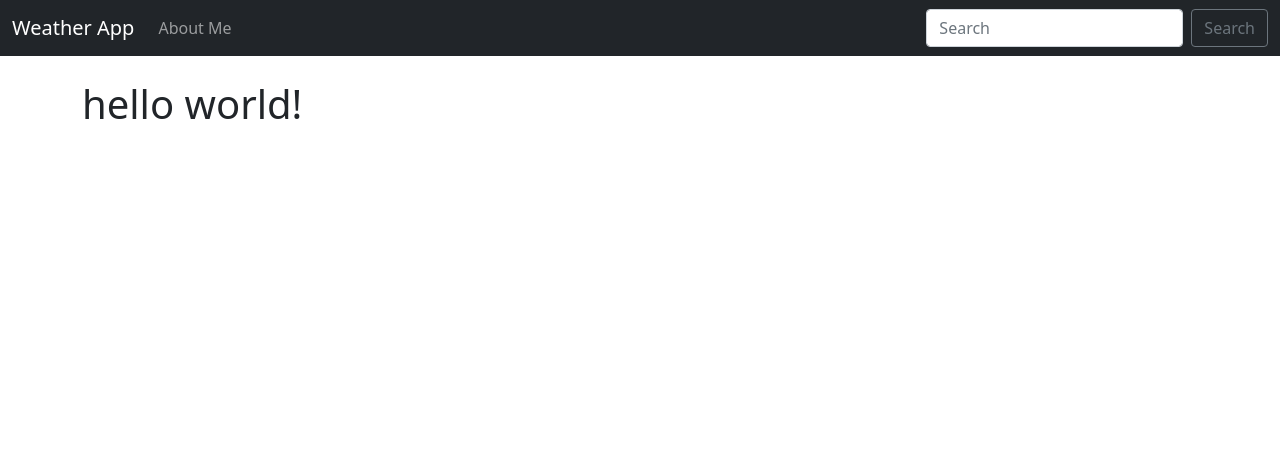
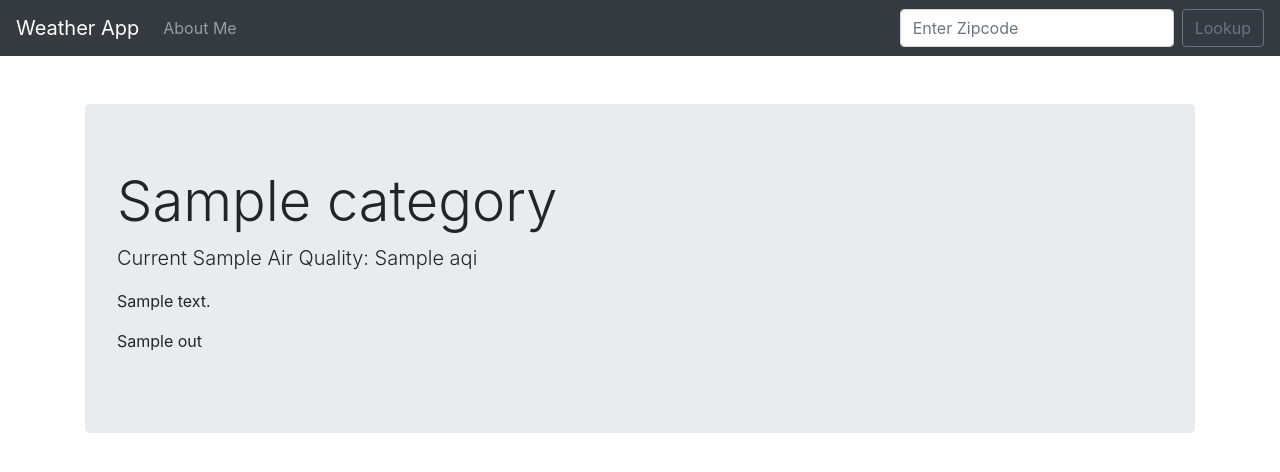
Before and after one commit to NaveenkumarDeivasigamani/djangoweather, a Django app: template lookup/templates/home.html in a window 1280 px wide. Shown: the top 472 px of the page. Run offline with Django 5.2, Linux system fonts and the light colour scheme; the template is opened without the code that fills it: most values are stand-ins (such as "Sample title", 1, 10 or a date in 2020); some libraries are stand-ins or nearby versions.

Commit message:
secondary commit

```diff
--- a/lookup/apps.py
+++ b/lookup/apps.py
@@ -2,5 +2,4 @@ from django.apps import AppConfig
 
 
 class LookupConfig(AppConfig):
-    default_auto_field = 'django.db.models.BigAutoField'
     name = 'lookup'
--- a/lookup/templates/about.html
+++ b/lookup/templates/about.html
@@ -2,6 +2,6 @@
 
 {% block content %}
 
-<h1>about me</h1>
+<h1>About Me...</h1>
 
 {% endblock %}
--- a/lookup/templates/base.html
+++ b/lookup/templates/base.html
@@ -3,53 +3,59 @@
   <head>
     <!-- Required meta tags -->
     <meta charset="utf-8">
-    <meta name="viewport" content="width=device-width, initial-scale=1">
+    <meta name="viewport" content="width=device-width, initial-scale=1, shrink-to-fit=no">
 
     <!-- Bootstrap CSS -->
-    <link href="https://cdn.jsdelivr.net/npm/bootstrap@5.0.2/dist/css/bootstrap.min.css" rel="stylesheet" integrity="sha384-EVSTQN3/azprG1Anm3QDgpJLIm9Nao0Yz1ztcQTwFspd3yD65VohhpuuCOmLASjC" crossorigin="anonymous">
+    <link rel="stylesheet" href="https://stackpath.bootstrapcdn.com/bootstrap/4.3.1/css/bootstrap.min.css" integrity="sha384-ggOyR0iXCbMQv3Xipma34MD+dH/1fQ784/j6cY/iJTQUOhcWr7x9JvoRxT2MZw1T" crossorigin="anonymous">
 
     <title>Hello, world!</title>
+    <style>
+    	.good {background-color: #0C0;}
+    	.moderate {background-color: #FFFF00;}
+    	.usg {background-color: #FF9900;}
+    	.unhealthy {background-color: #FF0000;}
+    	.veryunhealthy {background-color: #990066;}
+    	.hazardous {background-color: #660000;}
+    </style>
+
   </head>
   <body>
-
   	<nav class="navbar navbar-expand-lg navbar-dark bg-dark">
-        <div class="container-fluid">
   <a class="navbar-brand" href="{% url 'home' %}">Weather App</a>
-          <button class="navbar-toggler" type="button" data-bs-toggle="collapse" data-bs-target="#navbarSupportedContent" aria-controls="navbarSupportedContent" aria-expanded="false" aria-label="Toggle navigation">
+  <button class="navbar-toggler" type="button" data-toggle="collapse" data-target="#navbarSupportedContent" aria-controls="navbarSupportedContent" aria-expanded="false" aria-label="Toggle navigation">
     <span class="navbar-toggler-icon"></span>
   </button>
+
   <div class="collapse navbar-collapse" id="navbarSupportedContent">
-            <ul class="navbar-nav me-auto mb-2 mb-lg-0">
+    <ul class="navbar-nav mr-auto">
+
       <li class="nav-item">
         <a class="nav-link" href="{% url 'about' %}">About Me</a>
       </li>
+
+
     </ul>
-            <form class="d-flex" role="search">
-              <input class="form-control me-2" type="search" placeholder="Search" aria-label="Search">
-              <button class="btn btn-outline-secondary" type="submit">Search</button>
+    <form action="{% url 'home' %}" class="form-inline my-2 my-lg-0" method="POST">
+    	{% csrf_token %}
+      <input class="form-control mr-sm-2" type="search" placeholder="Enter Zipcode" aria-label="Search" name="zipcode">
+      <button class="btn btn-outline-secondary my-2 my-sm-0" type="submit">Lookup</button>
     </form>
   </div>
-        </div>
 </nav>
-  </br>
-    <div class = "container">
+
+
+    <br/>
+    <div class="container">
 	    {% block content %}
 
 
 		{% endblock %}
 	</div>
 
-
-
-    <!-- Optional JavaScript; choose one of the two! -->
-
-    <!-- Option 1: Bootstrap Bundle with Popper -->
-    <script src="https://cdn.jsdelivr.net/npm/bootstrap@5.0.2/dist/js/bootstrap.bundle.min.js" integrity="sha384-MrcW6ZMFYlzcLA8Nl+NtUVF0sA7MsXsP1UyJoMp4YLEuNSfAP+JcXn/tWtIaxVXM" crossorigin="anonymous"></script>
-
-    <!-- Option 2: Separate Popper and Bootstrap JS -->
-    <!--
-    <script src="https://cdn.jsdelivr.net/npm/@popperjs/core@2.9.2/dist/umd/popper.min.js" integrity="sha384-IQsoLXl5PILFhosVNubq5LC7Qb9DXgDA9i+tQ8Zj3iwWAwPtgFTxbJ8NT4GN1R8p" crossorigin="anonymous"></script>
-    <script src="https://cdn.jsdelivr.net/npm/bootstrap@5.0.2/dist/js/bootstrap.min.js" integrity="sha384-cVKIPhGWiC2Al4u+LWgxfKTRIcfu0JTxR+EQDz/bgldoEyl4H0zUF0QKbrJ0EcQF" crossorigin="anonymous"></script>
-    -->
+    <!-- Optional JavaScript -->
+    <!-- jQuery first, then Popper.js, then Bootstrap JS -->
+    <script src="https://code.jquery.com/jquery-3.3.1.slim.min.js" integrity="sha384-q8i/X+965DzO0rT7abK41JStQIAqVgRVzpbzo5smXKp4YfRvH+8abtTE1Pi6jizo" crossorigin="anonymous"></script>
+    <script src="https://cdnjs.cloudflare.com/ajax/libs/popper.js/1.14.7/umd/popper.min.js" integrity="sha384-UO2eT0CpHqdSJQ6hJty5KVphtPhzWj9WO1clHTMGa3JDZwrnQq4sF86dIHNDz0W1" crossorigin="anonymous"></script>
+    <script src="https://stackpath.bootstrapcdn.com/bootstrap/4.3.1/js/bootstrap.min.js" integrity="sha384-JjSmVgyd0p3pXB1rRibZUAYoIIy6OrQ6VrjIEaFf/nJGzIxFDsf4x0xIM+B07jRM" crossorigin="anonymous"></script>
   </body>
 </html>
--- a/lookup/templates/home.html
+++ b/lookup/templates/home.html
@@ -2,6 +2,38 @@
 
 {% block content %}
 
-<h1>hello world!</h1>
+
+
+
+
+<br/>
+
+
+{% if api %}
+	{% if api == "Error..." %}
+		There was an error, please try again...
+	{% else %}
+
+<div class="jumbotron {{ category_color }}">
+  <h1 class="display-4">{{ api.0.Category.Name }}</h1>
+  <p class="lead">Current {{ api.0.ReportingArea }} Air Quality: {{ api.0.AQI }}</p>
+
+  <p>{{ category_description }}</p>
+
+
+  <p>{{out}}</p>
+
+
+</div>
+
+
+
+	{% endif %}
+
+{% endif %}
+
+
+
+
 
 {% endblock %}
--- a/lookup/urls.py
+++ b/lookup/urls.py
@@ -1,9 +1,10 @@
+# This is my views.py file
 from django.urls import path
 from . import views
 
 urlpatterns = [
-    path('', views.home, name = "home"),
-    path('about', views.about, name = 'about'),
+    path('', views.home, name="home"),
+    path('about.html', views.about, name="about"),
 
 
 ]
```
Also changed, not shown: lookup/views.py (+78 -5 lines). Lines whose indentation alone changed are shown as unchanged.
